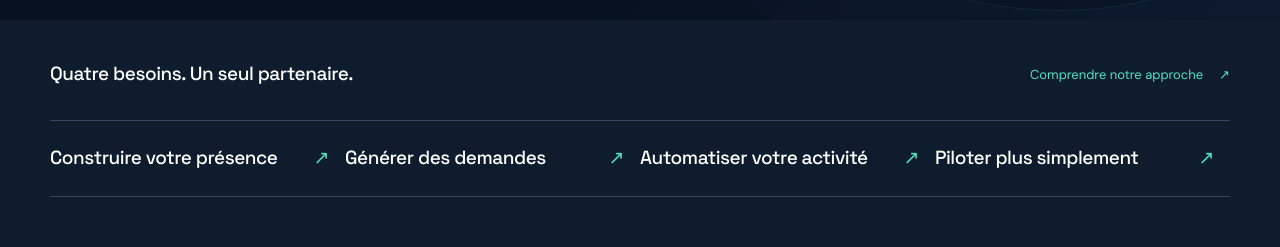
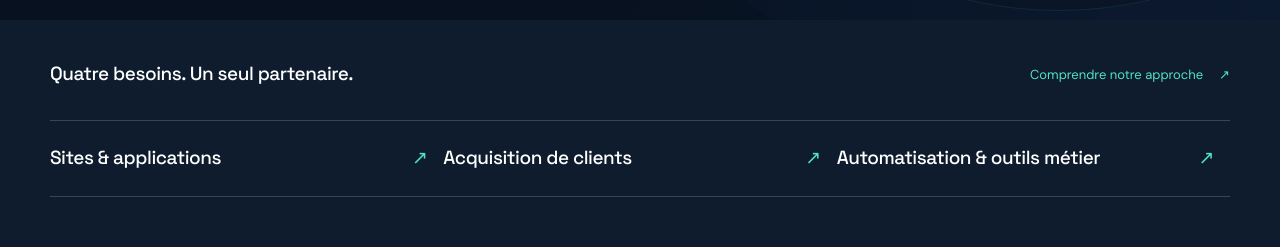
Before and after one commit to AdrienW86/Codev2, a Next.js app: page / in a window 1280 px wide. Shown: the part 941-1188 px from the top of the page. Built offline with nearby package versions, Linux system fonts and the light colour scheme.

Commit message:
feat: réduire l offre principale à trois piliers

```diff
--- a/src/data/navigation.ts
+++ b/src/data/navigation.ts
@@ -23,40 +23,34 @@ export type SolutionNavigation = (typeof solutionNavigation)[number];
 
 export const commercialOfferNavigation = [
   {
-    id: "build",
-    label: "CONSTRUIRE",
-    name: "Construire votre présence",
+    id: "web",
+    label: "SITES & APPLICATIONS",
+    name: "Sites & applications",
     intent: "website" as const,
     href: "/creation-site",
-    description: "Sites vitrines, sites étendus, applications web et espaces métier : construire un socle clair, utile et évolutif.",
-    cta: "Découvrir la création de site",
+    description: "Créer ou refondre votre site, développer une application web ou un espace métier utile à votre activité.",
+    services: ["Site vitrine", "Site étendu / blog", "Application web / espace métier"],
+    cta: "Voir les solutions web",
   },
   {
-    id: "attract",
-    label: "ATTIRER",
-    name: "Générer des demandes",
+    id: "acquisition",
+    label: "ACQUISITION DE CLIENTS",
+    name: "Acquisition de clients",
     intent: "acquisition" as const,
     href: "/publicite",
-    description: "SEO local, Google Ads, Local Services et réseaux sociaux : rendre votre entreprise visible là où vos prospects cherchent.",
-    cta: "Découvrir l’acquisition",
+    description: "Développer votre visibilité et obtenir davantage de demandes grâce au SEO local, à la publicité et aux réseaux sociaux.",
+    services: ["Acquisition locale", "Google Ads", "Google Local Services", "Google Business Profile", "Réseaux sociaux"],
+    cta: "Développer mon acquisition",
   },
   {
-    id: "automate",
-    label: "AUTOMATISER",
-    name: "Automatiser votre activité",
+    id: "automation",
+    label: "AUTOMATISATION & OUTILS MÉTIER",
+    name: "Automatisation & outils métier",
     intent: "automation" as const,
     href: "/solutions/automatisation-ia",
-    description: "Agents IA, e-mails, workflows et automatisations : réduire les tâches répétitives et mieux faire circuler l’information.",
-    cta: "Découvrir l’automatisation",
-  },
-  {
-    id: "pilot",
-    label: "PILOTER",
-    name: "Piloter plus simplement",
-    intent: "strategy" as const,
-    href: "/strategie-digitale",
-    description: "Documents commerciaux, organisation des e-mails, hébergement, maintenance et accompagnement : garder un cadre lisible au quotidien.",
-    cta: "Découvrir l’accompagnement",
+    description: "Automatiser les tâches répétitives et structurer vos opérations avec l’IA, les workflows et des outils adaptés.",
+    services: ["Agent IA", "Automatisation des e-mails", "Automatisation Google Ads", "Documents commerciaux", "Organisation des réponses clients"],
+    cta: "Automatiser mon activité",
   },
 ] as const;
 
```
